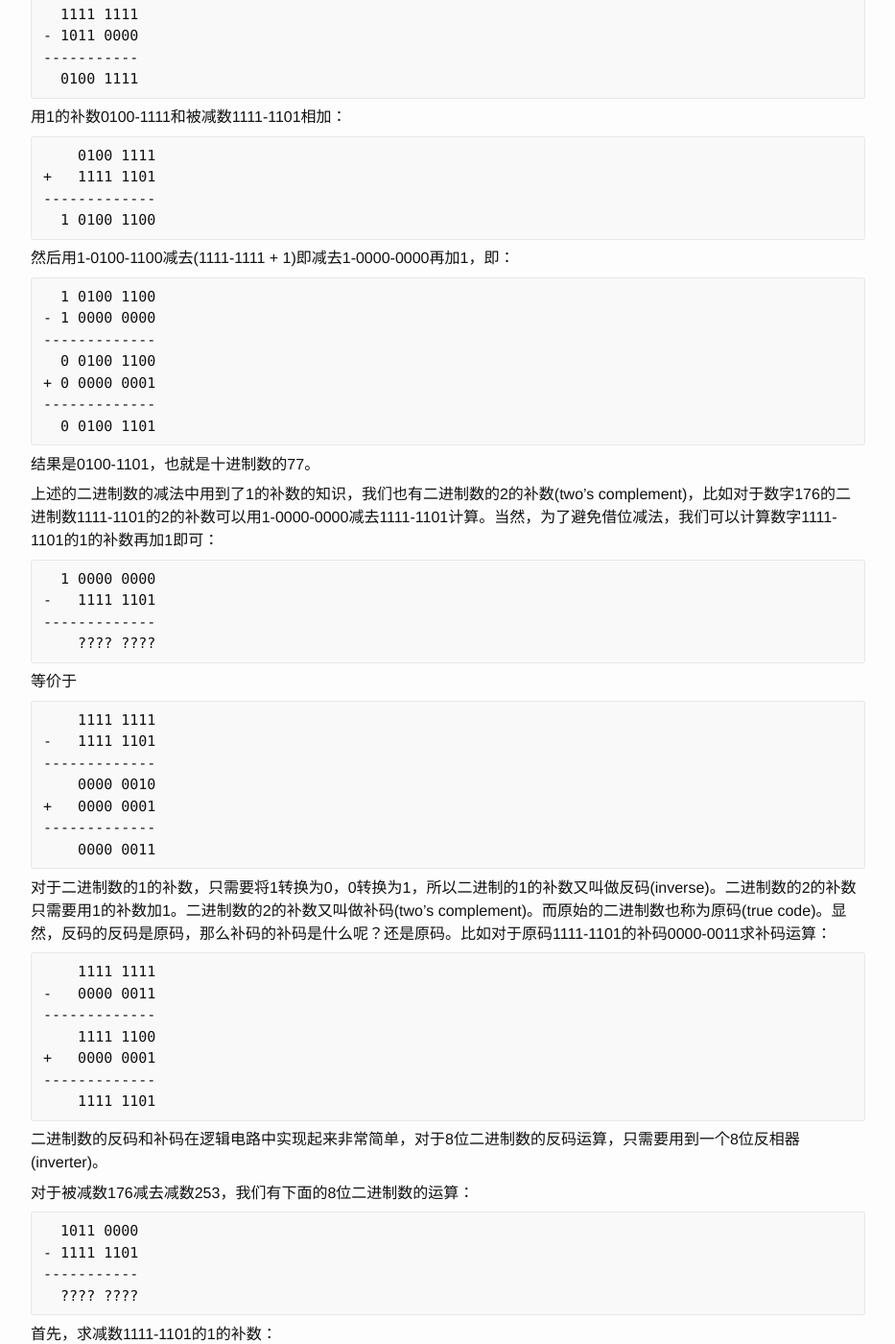
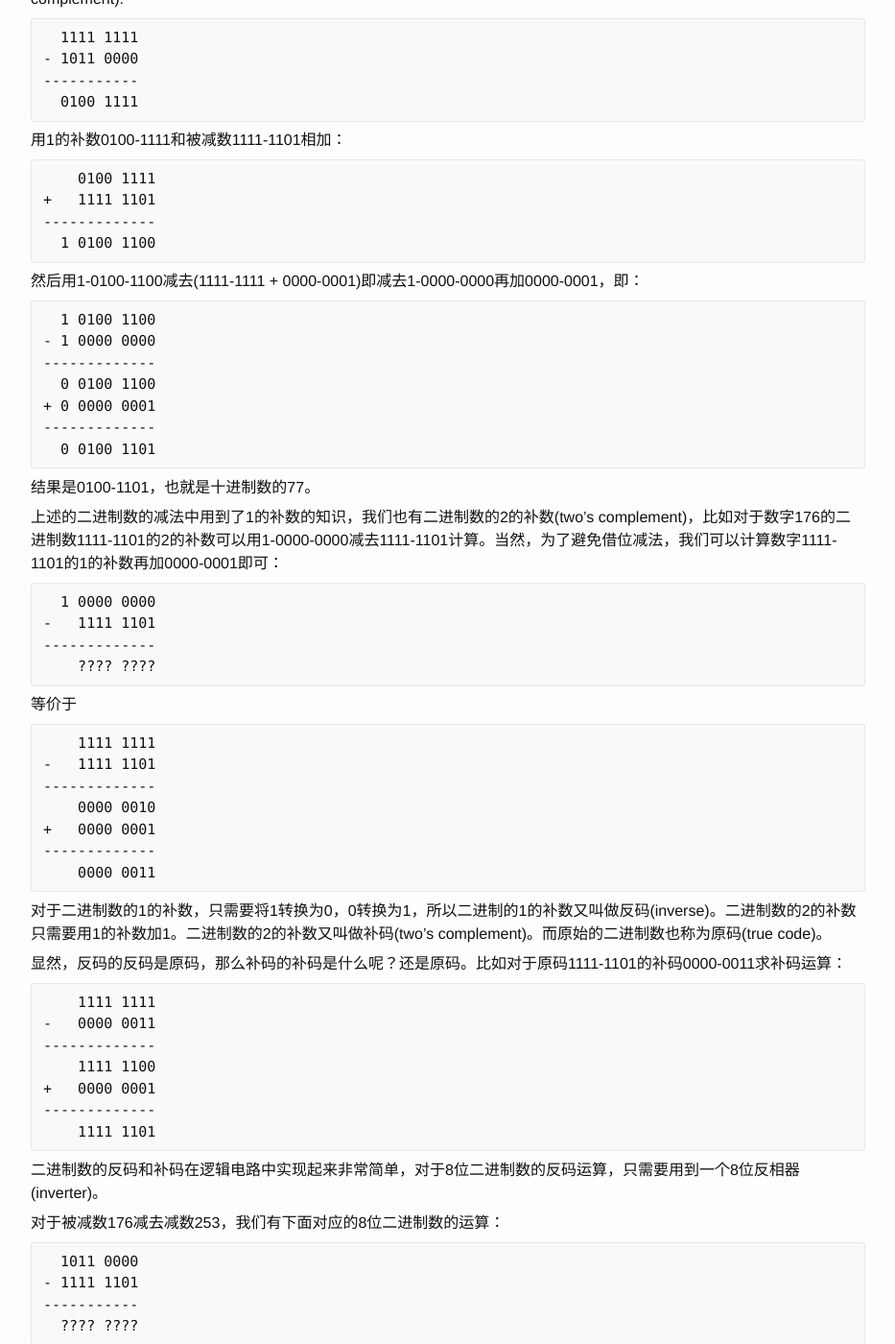
Before and after one commit to ousiax/ousiax.github.io, a Jekyll site: the page built from _posts/2019-04-02-subtraction-complement-signed-number.md, in a window 1280 px wide and 1400 px high, scrolled down 5910 px. Shown: the whole window at 96% size, without its empty margins (173-1106 px from the left). Built offline with Jekyll 4.4.1, drawn with Linux system fonts in a browser that asks for light colours; some of the changed text lies outside the part shown.

Commit message:
Update 2019-04-02-subtraction-complement-signed-number.md

````diff
--- a/_posts/2019-04-02-subtraction-complement-signed-number.md
+++ b/_posts/2019-04-02-subtraction-complement-signed-number.md
@@ -297,7 +297,7 @@
 
 讲完了十进制数的有符号数表示以及加减法的运算，接下来，让我们一起看一下二进制数在电子计算机中的表示和运算。
 
-对于被减数253减去减数176，我们有下面的8位二进制数的运算：
+对于被减数253减去减数176，我们有下面对应的8位二进制数的运算：
 
 ```
   1111 1101
@@ -324,7 +324,7 @@
   1 0100 1100
 ```
 
-然后用1-0100-1100减去(1111-1111 + 1)即减去1-0000-0000再加1，即：
+然后用1-0100-1100减去(1111-1111 + 0000-0001)即减去1-0000-0000再加0000-0001，即：
 
 ```
   1 0100 1100
@@ -338,7 +338,7 @@
 
 结果是0100-1101，也就是十进制数的77。
 
-上述的二进制数的减法中用到了1的补数的知识，我们也有二进制数的2的补数(two's complement)，比如对于数字176的二进制数1111-1101的2的补数可以用1-0000-0000减去1111-1101计算。当然，为了避免借位减法，我们可以计算数字1111-1101的1的补数再加1即可：
+上述的二进制数的减法中用到了1的补数的知识，我们也有二进制数的2的补数(two's complement)，比如对于数字176的二进制数1111-1101的2的补数可以用1-0000-0000减去1111-1101计算。当然，为了避免借位减法，我们可以计算数字1111-1101的1的补数再加0000-0001即可：
 
 ```
   1 0000 0000
@@ -359,7 +359,9 @@
     0000 0011
 ```
 
-对于二进制数的1的补数，只需要将1转换为0，0转换为1，所以二进制的1的补数又叫做反码(inverse)。二进制数的2的补数只需要用1的补数加1。二进制数的2的补数又叫做补码(two's complement)。而原始的二进制数也称为原码(true code)。显然，反码的反码是原码，那么补码的补码是什么呢？还是原码。比如对于原码1111-1101的补码0000-0011求补码运算：
+对于二进制数的1的补数，只需要将1转换为0，0转换为1，所以二进制的1的补数又叫做反码(inverse)。二进制数的2的补数只需要用1的补数加1。二进制数的2的补数又叫做补码(two's complement)。而原始的二进制数也称为原码(true code)。
+
+显然，反码的反码是原码，那么补码的补码是什么呢？还是原码。比如对于原码1111-1101的补码0000-0011求补码运算：
 
 ```
     1111 1111
@@ -373,7 +375,7 @@
 
 二进制数的反码和补码在逻辑电路中实现起来非常简单，对于8位二进制数的反码运算，只需要用到一个8位反相器(inverter)。
 
-对于被减数176减去减数253，我们有下面的8位二进制数的运算：
+对于被减数176减去减数253，我们有下面对应的8位二进制数的运算：
 
 ```
   1011 0000
````
Also changed, not shown: other parts of _posts/2019-04-02-subtraction-complement-signed-number.md (+3 -3 lines).
